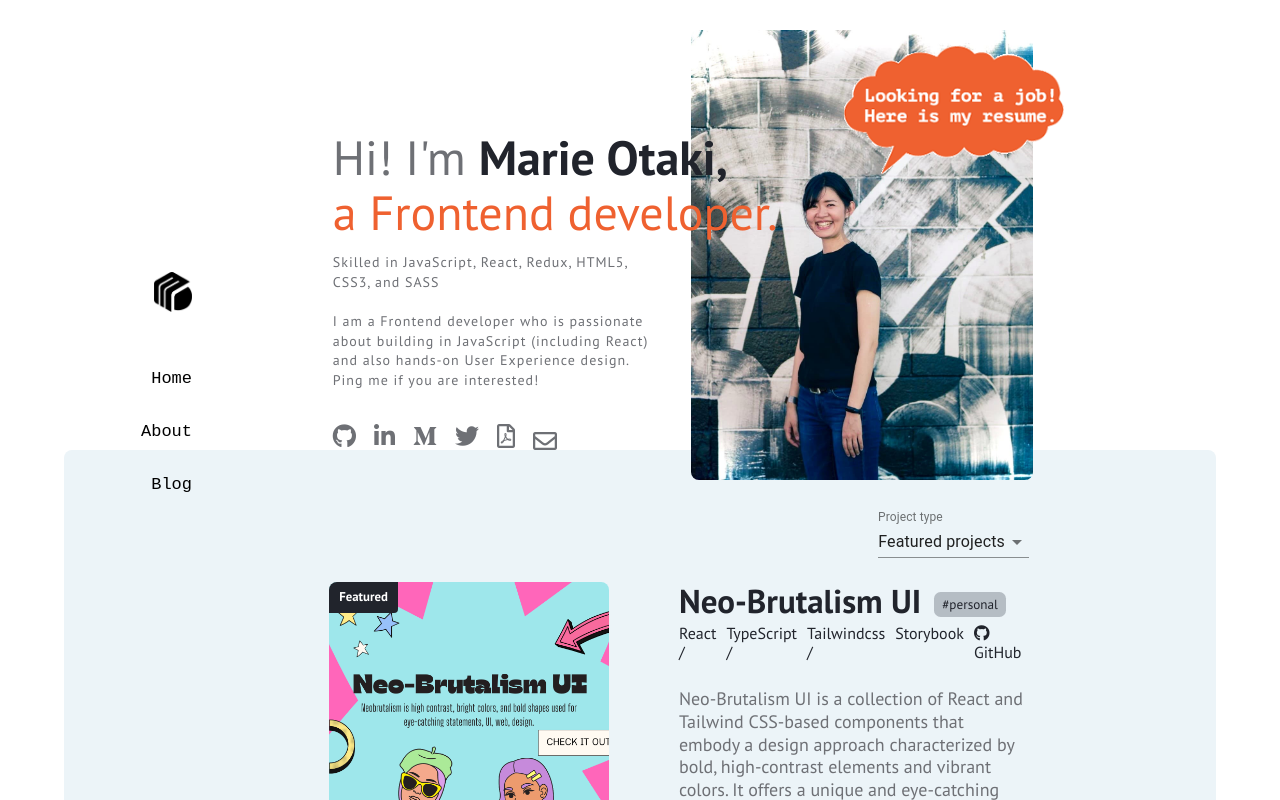
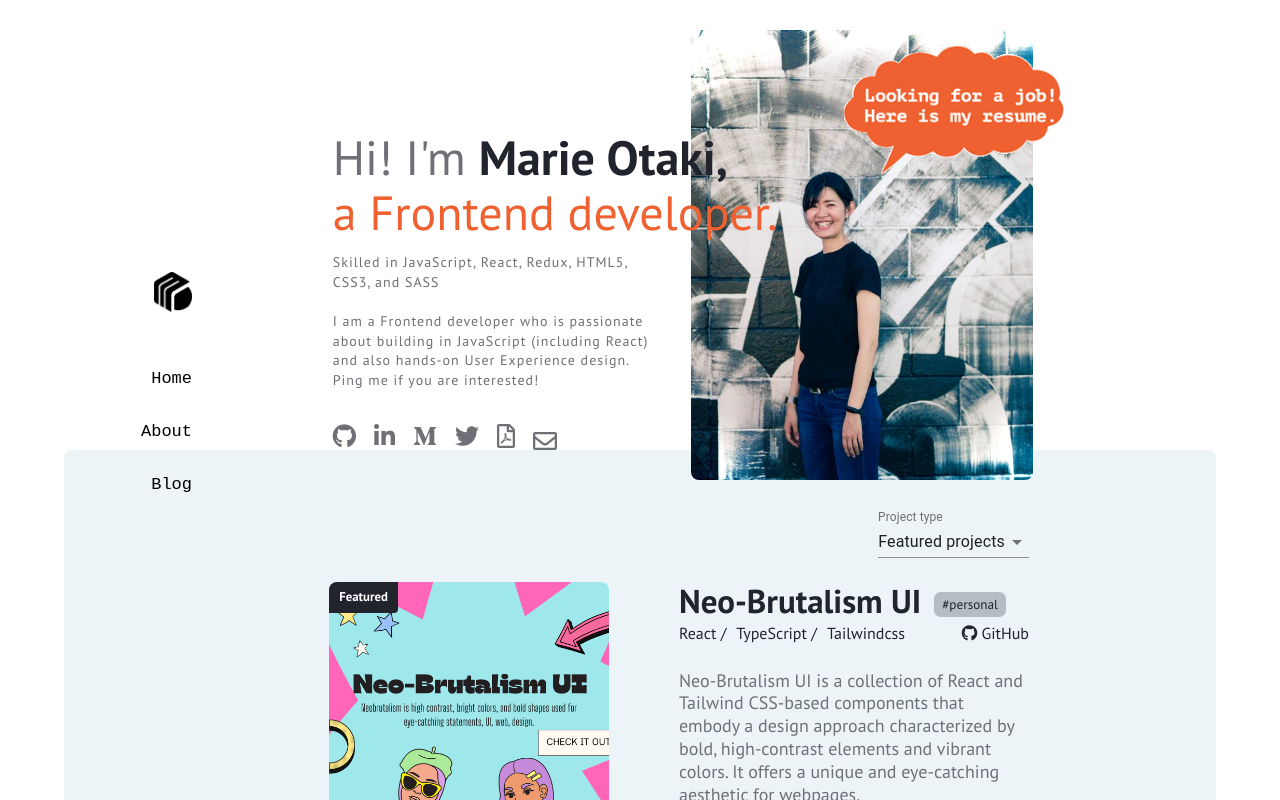
Before and after one commit to marieooq/react_portfolio, a React (Create React App) app: page / in a window 1280 px wide. Shown: the top 800 px of the page. Built offline with nearby package versions, Linux system fonts and the light colour scheme; a web font is replaced by a local one.

Commit message:
fixed a bug that works section overlapped header

```diff
--- a/src/components/Header/Header.scss
+++ b/src/components/Header/Header.scss
@@ -65,14 +65,9 @@ header.work-ph-header a#productHunt_msgif {
   width: 90%;
   margin: 0 auto;
   margin-top: 40px;
-  position: absolute;
-  left: 0;
 
   .introduction-inner {
-    // width: 90%;
-    // margin: 0 auto;
     h1 {
-      // width: 500px;
       font-size: 44px;
       font-family: var(--mainFont);
       font-weight: 400;
--- a/src/setting/worksList.js
+++ b/src/setting/worksList.js
@@ -14,7 +14,7 @@ const worksList = [
   {
     image: NeoBrutalism,
     title: "Neo-Brutalism UI",
-    stack: ["React", "TypeScript", "Tailwindcss", "Storybook"],
+    stack: ["React", "TypeScript", "Tailwindcss"],
     gitHub: "https://github.com/marieooq/neo-brutalism-ui-library",
     description:
       "Neo-Brutalism UI is a collection of React and Tailwind CSS-based components that embody a design approach characterized by bold, high-contrast elements and vibrant colors. It offers a unique and eye-catching aesthetic for webpages.",
```
